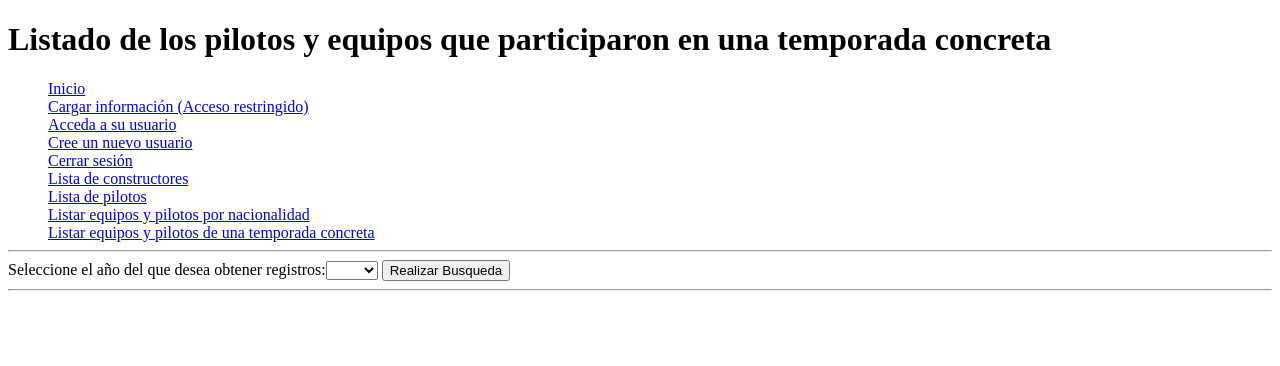
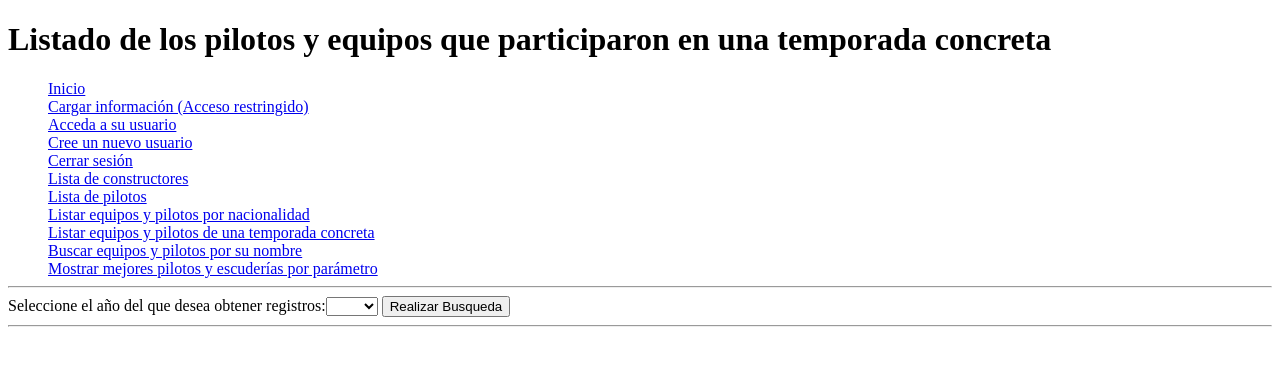
Before and after one commit to edubotdom/F1DataStatistics, a Django app: page /busqueda_anyo/ in a window 1280 px wide. Shown: the top 366 px of the page. Run offline with Django 3.2, Linux system fonts and the light colour scheme; parts of the project's set-up code (start-up, migrations or seed data) failed here and were passed over.

Commit message:
Añadidas dos funcionalidades de búsqueda adicionales

```diff
--- a/F1DataStatistics/urls.py
+++ b/F1DataStatistics/urls.py
@@ -29,5 +29,7 @@ urlpatterns = [
     path ('pilotos/', views.lista_pilotos),
     path ('constructores/', views.lista_constructores),
     path('busqueda_nacionalidad/', views.buscar_por_nacionalidad),
-    path('busqueda_anyo/', views.buscar_por_anyo)
+    path('busqueda_anyo/', views.buscar_por_anyo),
+    path('busqueda_nombre/', views.buscar_por_nombre),
+    path('top_pilotos_escuderias/', views.listar_mejores),
 ]
--- a/main/forms.py
+++ b/main/forms.py
@@ -9,3 +9,9 @@ class BusquedaPorNacionalidadForm(forms.Form):
 class BusquedaPorAnyoForm(forms.Form):
     lista=[(g.anyo,g.anyo) for g in Anyo.objects.all()]
     anyo = forms.ChoiceField(label="Seleccione el año del que desea obtener registros", choices=lista)
+
+class BusquedaPorNombreForm(forms.Form):
+    nombre = forms.CharField(label="Introduzca el nombre del equipo o piloto del que desea obtener información ", required=True)
+
+class BusquedaPorMasDestacadosForm(forms.Form):
+    opcion = forms.ChoiceField(label="Seleccione la categoría para realizar la selección ", choices=[("Campeonatos", "Campeonatos"), ("Victorias", "Victorias"), ("Poles","Poles"), ("Carreras","Carreras")])
--- a/main/templates/base.html
+++ b/main/templates/base.html
@@ -19,6 +19,9 @@
 			<dd><a href='/pilotos'>Lista de pilotos</a></dd>
 			<dd><a href='/busqueda_nacionalidad'>Listar equipos y pilotos por nacionalidad</a></dd>
 			<dd><a href='/busqueda_anyo'>Listar equipos y pilotos de una temporada concreta</a></dd>
+			<dd><a href='/busqueda_nombre'>Buscar equipos y pilotos por su nombre</a></dd>
+			<dd><a href='/top_pilotos_escuderias'>Mostrar mejores pilotos y escuderías por parámetro</a></dd>
+
 	<hr>
   </header>
   <section>
--- a/main/views.py
+++ b/main/views.py
@@ -6,6 +6,7 @@ import urllib.request
 import lxml
 from datetime import datetime
 import re, os, shutil
+from whoosh.query import Every
 from whoosh.index import create_in,open_dir
 from whoosh.fields import Schema, TEXT, DATETIME, KEYWORD, NUMERIC
 from whoosh.qparser import QueryParser, MultifieldParser, OrGroup
@@ -13,7 +14,8 @@ from django.contrib.auth.decorators import login_required
 from django.http import HttpResponse, HttpResponseRedirect
 from django.contrib.auth import authenticate, login, logout
 from django.contrib.auth.forms import AuthenticationForm, UserCreationForm
-from main.forms import BusquedaPorNacionalidadForm, BusquedaPorAnyoForm
+from main.forms import BusquedaPorNacionalidadForm, BusquedaPorAnyoForm,\
+    BusquedaPorNombreForm, BusquedaPorMasDestacadosForm
 
 def extraer_pilotos():
     #definimos el esquema de la información
@@ -97,8 +99,6 @@ def extraer_pilotos():
         #Registramos los datos obtenidos en el directorio de Whoosh
         driver_writer.add_document(nombre=str(nombre),nacionalidad=str(nacionalidad),fechaNacimiento=fechaNacimiento,victorias=str(victorias),podios=str(podios),poles=str(poles),campeonatos=str(campeonatos),temporadas=str(temporadas),carreras=str(carreras),puntos=str(puntos),retiros=str(retiros), anyos_competidos=str(anyos_competidos))
 
-
-        print(nombre)
 
 
     driver_writer.commit()
@@ -208,7 +208,6 @@ def extraer_escuderias():
         #Registramos los datos obtenidos en el directorio de Whoosh
         constructors_writer.add_document(nombre=str(nombre),nacionalidad=str(nacionalidad),victorias=str(victorias),poles=str(poles),temporadas=str(temporadas),carreras=str(carreras),campeonatos=str(campeonatos),puntos=str(puntos), anyos_competidos=str(anyos_competidos), pilotos=str(lista_textual_pilotos))
 
-        print(nombre)
 
     constructors_writer.commit()
 
@@ -263,6 +262,101 @@ def lista_constructores(request):
     escuderias=Escuderia.objects.all()
     return render(request,'escuderias.html', {'escuderias':escuderias})
 
+def listar_mejores(request):
+    formulario = BusquedaPorMasDestacadosForm()
+    pilotos = None
+    escuderias = None
+
+    if request.method=='POST':
+        formulario = BusquedaPorMasDestacadosForm(request.POST)
+        if formulario.is_valid():
+            opcion=formulario.cleaned_data['opcion']
+
+            if opcion=="Campeonatos":
+                ix=open_dir("DriversIndex")
+                with ix.searcher() as searcher:
+                    query = Every()
+                    pilotos_seleccionados = searcher.search(query, limit=10, sortedby="campeonatos", reverse=True)
+
+                    pilotos=[]
+                    for piloto_seleccionado in pilotos_seleccionados:
+                        piloto_obj = Piloto.objects.get(nombre=piloto_seleccionado['nombre'])
+                        pilotos.append(piloto_obj)
+
+                ix=open_dir("ConstructorsIndex")
+                with ix.searcher() as searcher:
+                    query = Every()
+                    constructores_seleccionados = searcher.search(query, limit=10, sortedby="campeonatos", reverse=True)
+
+                    escuderias=[]
+                    for constructor_seleccionado in constructores_seleccionados:
+                        escuderia_obj = Escuderia.objects.get(nombre=constructor_seleccionado['nombre'])
+                        escuderias.append(escuderia_obj)
+
+            elif opcion=="Victorias":
+                ix=open_dir("DriversIndex")
+                with ix.searcher() as searcher:
+                    query = Every()
+                    pilotos_seleccionados = searcher.search(query, limit=10, sortedby="victorias", reverse=True)
+
+                    pilotos=[]
+                    for piloto_seleccionado in pilotos_seleccionados:
+                        piloto_obj = Piloto.objects.get(nombre=piloto_seleccionado['nombre'])
+                        pilotos.append(piloto_obj)
+
+                ix=open_dir("ConstructorsIndex")
+                with ix.searcher() as searcher:
+                    query = Every()
+                    constructores_seleccionados = searcher.search(query, limit=10, sortedby="victorias", reverse=True)
+
+                    escuderias=[]
+                    for constructor_seleccionado in constructores_seleccionados:
+                        escuderia_obj = Escuderia.objects.get(nombre=constructor_seleccionado['nombre'])
+                        escuderias.append(escuderia_obj)
+            elif opcion=="Poles":
+                ix=open_dir("DriversIndex")
+                with ix.searcher() as searcher:
+                    query = Every()
+                    pilotos_seleccionados = searcher.search(query, limit=10, sortedby="poles", reverse=True)
+
+                    pilotos=[]
+                    for piloto_seleccionado in pilotos_seleccionados:
+                        piloto_obj = Piloto.objects.get(nombre=piloto_seleccionado['nombre'])
+                        pilotos.append(piloto_obj)
+
+                ix=open_dir("ConstructorsIndex")
+                with ix.searcher() as searcher:
+                    query = Every()
+                    constructores_seleccionados = searcher.search(query, limit=10, sortedby="poles", reverse=True)
+
+                    escuderias=[]
+                    for constructor_seleccionado in constructores_seleccionados:
+                        escuderia_obj = Escuderia.objects.get(nombre=constructor_seleccionado['nombre'])
+                        escuderias.append(escuderia_obj)
+            elif opcion=="Carreras":
+                ix=open_dir("DriversIndex")
+                with ix.searcher() as searcher:
+                    query = Every()
+                    pilotos_seleccionados = searcher.search(query, limit=10, sortedby="carreras", reverse=True)
+
+                    pilotos=[]
+                    for piloto_seleccionado in pilotos_seleccionados:
+                        piloto_obj = Piloto.objects.get(nombre=piloto_seleccionado['nombre'])
+                        pilotos.append(piloto_obj)
+
+                ix=open_dir("ConstructorsIndex")
+                with ix.searcher() as searcher:
+                    query = Every()
+                    constructores_seleccionados = searcher.search(query, limit=10, sortedby="carreras", reverse=True)
+
+                    escuderias=[]
+                    for constructor_seleccionado in constructores_seleccionados:
+                        escuderia_obj = Escuderia.objects.get(nombre=constructor_seleccionado['nombre'])
+                        escuderias.append(escuderia_obj)
+
+    return render(request, 'top_pilotos_escuderias.html', {'formulario':formulario, 'pilotos':pilotos, 'escuderias':escuderias})
+
+
 def buscar_por_nacionalidad(request):
     formulario = BusquedaPorNacionalidadForm()
     pilotos = None
@@ -293,8 +387,6 @@ def buscar_por_nacionalidad(request):
                     escuderia_obj = Escuderia.objects.get(nombre=constructor_nacionalidad['nombre'])
                     escuderias.append(escuderia_obj)
 
-    print(pilotos)
-    print(escuderias)
     return render(request, 'pilotos_escuderias_por_nacionalidad.html', {'formulario':formulario, 'pilotos':pilotos, 'escuderias':escuderias})
 
 def buscar_por_anyo(request):
@@ -327,9 +419,39 @@ def buscar_por_anyo(request):
                     escuderia_obj = Escuderia.objects.get(nombre=constructor_anyo['nombre'])
                     escuderias.append(escuderia_obj)
 
-    print(pilotos)
-    print(escuderias)
     return render(request, 'pilotos_escuderias_por_anyo.html', {'formulario':formulario, 'pilotos':pilotos, 'escuderias':escuderias})
+
+def buscar_por_nombre(request):
+    formulario = BusquedaPorNombreForm()
+    pilotos = None
+    escuderias = None
+
+    if request.method=='POST':
+        formulario = BusquedaPorNombreForm(request.POST)
+        if formulario.is_valid():
+            nombre=formulario.cleaned_data['nombre']
+
+            ix=open_dir("DriversIndex")
+            with ix.searcher() as searcher:
+                query = QueryParser("nombre", ix.schema).parse(nombre)
+                pilotos_nombre = searcher.search(query, limit=100)
+
+                pilotos=[]
+                for piloto_nombre in pilotos_nombre:
+                    piloto_obj = Piloto.objects.get(nombre=piloto_nombre['nombre'])
+                    pilotos.append(piloto_obj)
+
+            ix=open_dir("ConstructorsIndex")
+            with ix.searcher() as searcher:
+                query = QueryParser("nombre", ix.schema).parse(nombre)
+                constructores_nombre= searcher.search(query, limit=30)
+
+                escuderias=[]
+                for constructor_nombre in constructores_nombre:
+                    escuderia_obj = Escuderia.objects.get(nombre=constructor_nombre['nombre'])
+                    escuderias.append(escuderia_obj)
+
+    return render(request, 'pilotos_escuderias_por_nombre.html', {'formulario':formulario, 'pilotos':pilotos, 'escuderias':escuderias})
 
 
 def usuario_nuevo(request):
```
Also changed, not shown: main/templates/pilotos_escuderias_por_nombre.html (added, +75 -0 lines), main/templates/top_pilotos_escuderias.html (added, +72 -0 lines).
